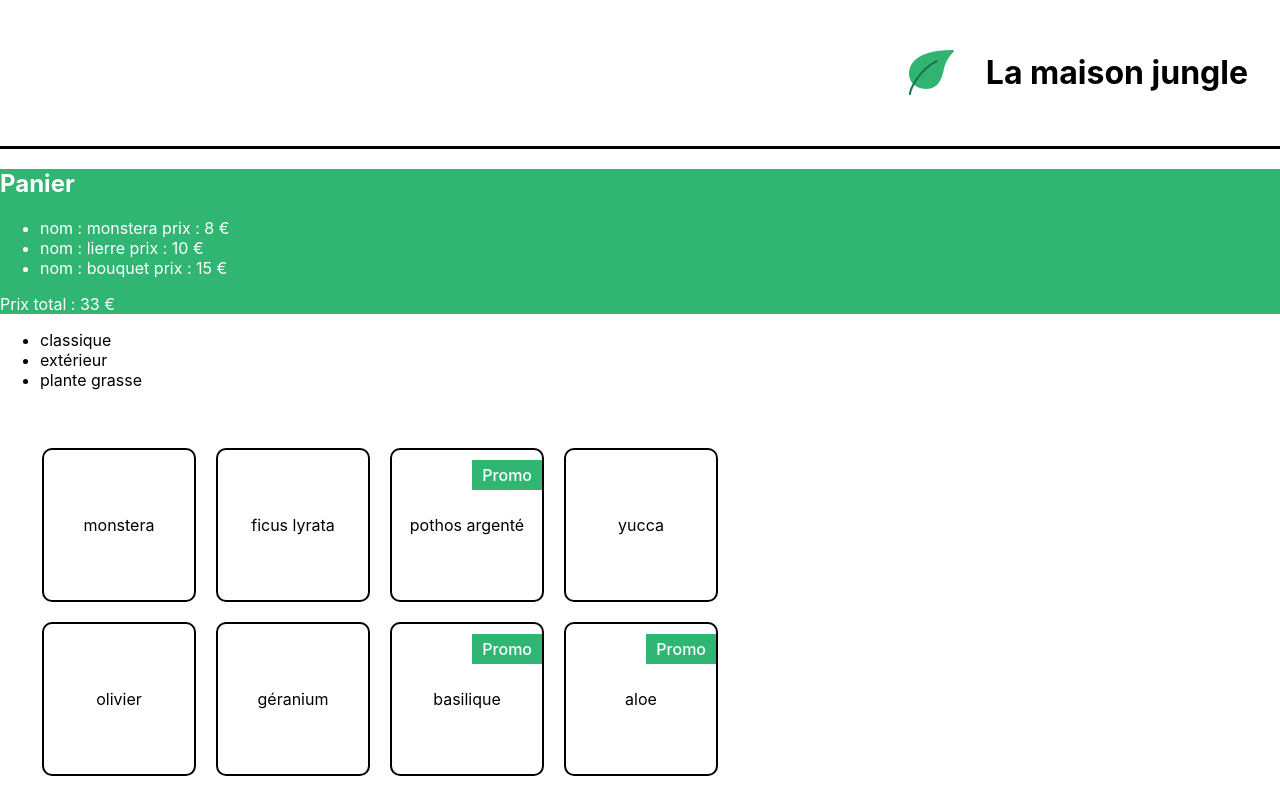
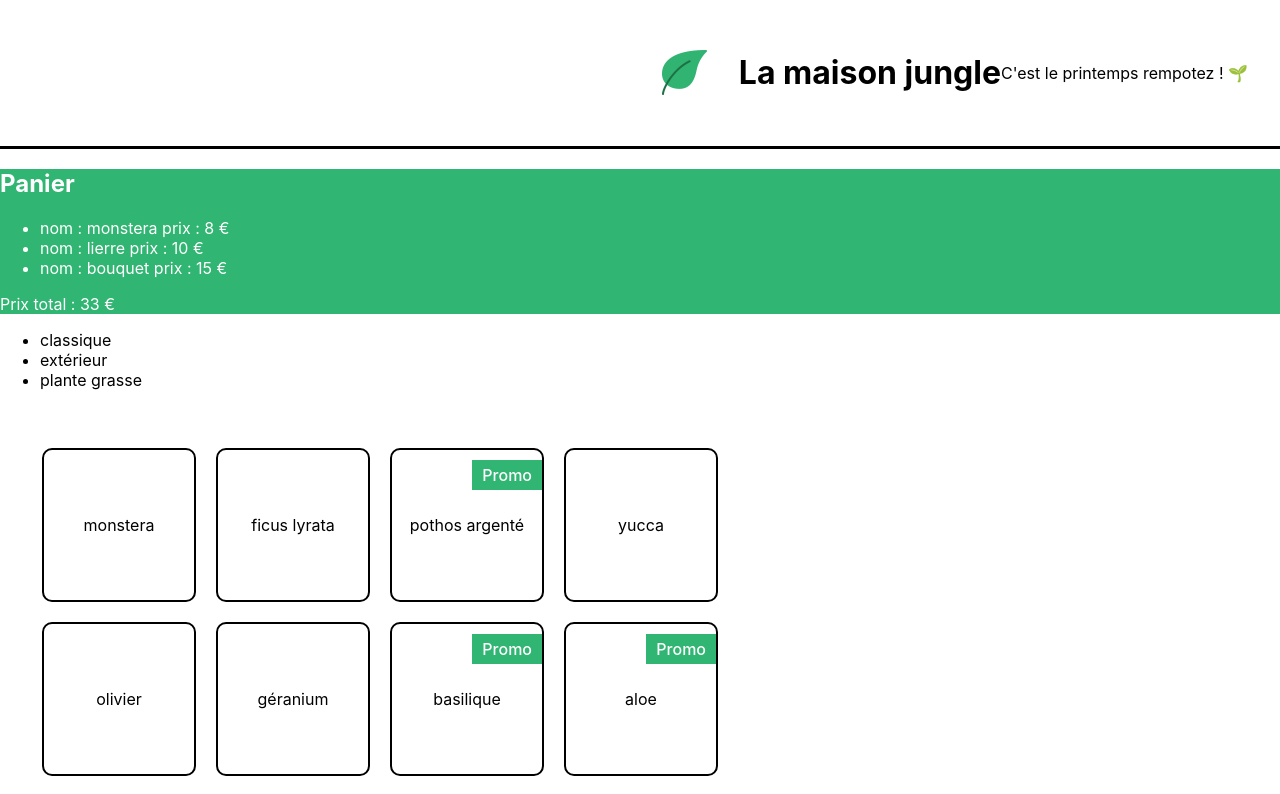
Before and after one commit to GameandDario/maisonJungle_react, a React (Create React App) app: page / in a window 1280 px wide. Shown: the top 794 px of the page. Built offline with nearby package versions, Linux system fonts and the light colour scheme.

Commit message:
add recommandation in banner

```diff
--- a/src/components/Banner.js
+++ b/src/components/Banner.js
@@ -3,10 +3,20 @@ import logo from "../assets/logo.png";
 
 function Banner() {
   const title = "La maison jungle";
+  const currentMonth = new Date().getMonth();
+
+  const isSpring = currentMonth >= 2 && currentMonth <= 5;
+  const recommandation = isSpring ? (
+    <div>C'est le printemps rempotez ! 🌱</div>
+  ) : (
+    <div>C'est pas le moment de rempoter</div>
+  );
+
   return (
     <div className="lmj-banner">
       <img className="lmj-logo" src={logo} alt="logo - La maison jungle" />
       <h1 className="lmj-title">{title}</h1>
+      {recommandation}
     </div>
   );
 }
```
